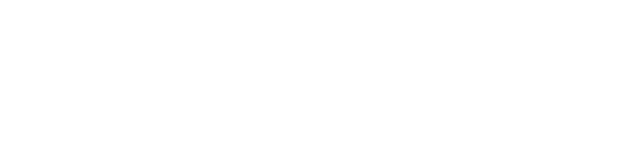
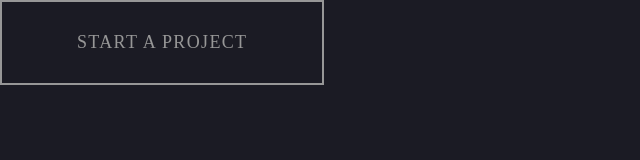
Before and after one commit to bart-krakowski/portfolio, a Gatsby site: page /components in a window 1280 px wide. Shown: the whole page, without its empty margins (0-640 px from the left). Built offline with nearby package versions, Linux system fonts and the light colour scheme; Gatsby itself is replaced by a stand-in of ours.

Commit message:
feat(): Introduce button component

```diff
--- /dev/null
+++ b/src/components/Button.js
@@ -0,0 +1,22 @@
+import React from "react"
+import styled from 'styled-components'
+
+const StyledButton = styled.button`
+  padding: 30px 75px;
+  background-color: transparent;
+  border: 2px solid ${({theme}) => theme.colors.secondary};
+  font-size: 18px;
+  color: ${({theme}) => theme.colors.secondary};
+  letter-spacing: 1.35px;
+  text-transform: uppercase;
+  text-align: center;
+  font-family: ${({theme}) => theme.fonts.typefaces.normal};
+`
+
+const Button = ({text}) => (
+  <StyledButton>
+    {text}
+  </StyledButton>
+)
+
+export default Button
--- a/src/layout/Layout.js
+++ b/src/layout/Layout.js
@@ -6,6 +6,7 @@
   body {
     padding: 0;
     margin: 0;
+    background-color: ${({theme}) => theme.colors.background}
   }
 
   *, *::before, *::after {
--- a/src/pages/components.js
+++ b/src/pages/components.js
@@ -1,9 +1,12 @@
 import React from 'react'
+import Layout from '../layout/Layout';
+
+import Button from '../components/Button'
 
 const Components = () => (
-  <>
-
-  </>
+  <Layout>
+    <Button text="Start a project"></Button>
+  </Layout>
 )
 
 export default Components
--- a/src/settings/colors.js
+++ b/src/settings/colors.js
@@ -1,6 +1,7 @@
 export const colors = {
   white: '#fff',
   black: '#000',
-  background: '#1b1b24',
-  accent: '#f03949'
+  primary: '#f03949',
+  secondary: '#979797',
+  background: '#1b1b24'
 };
```
